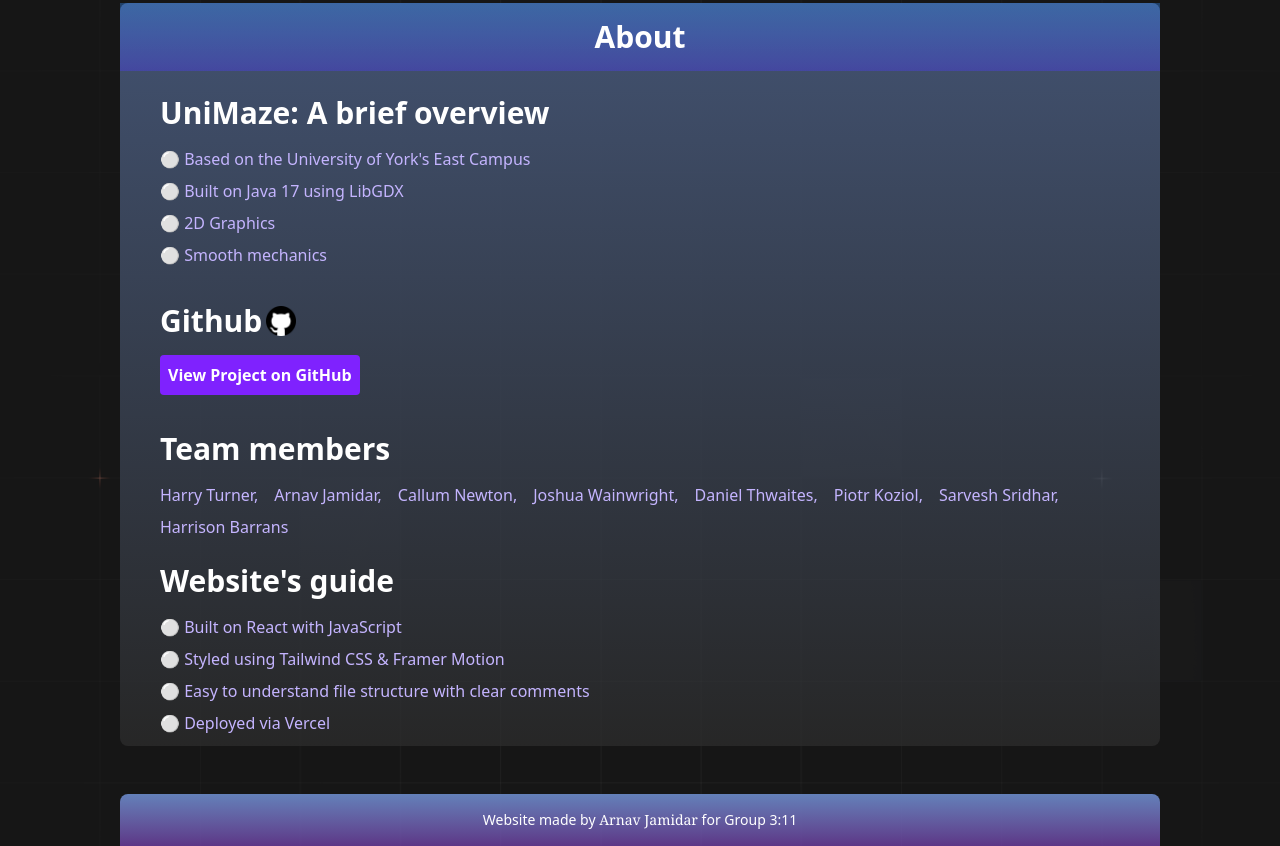
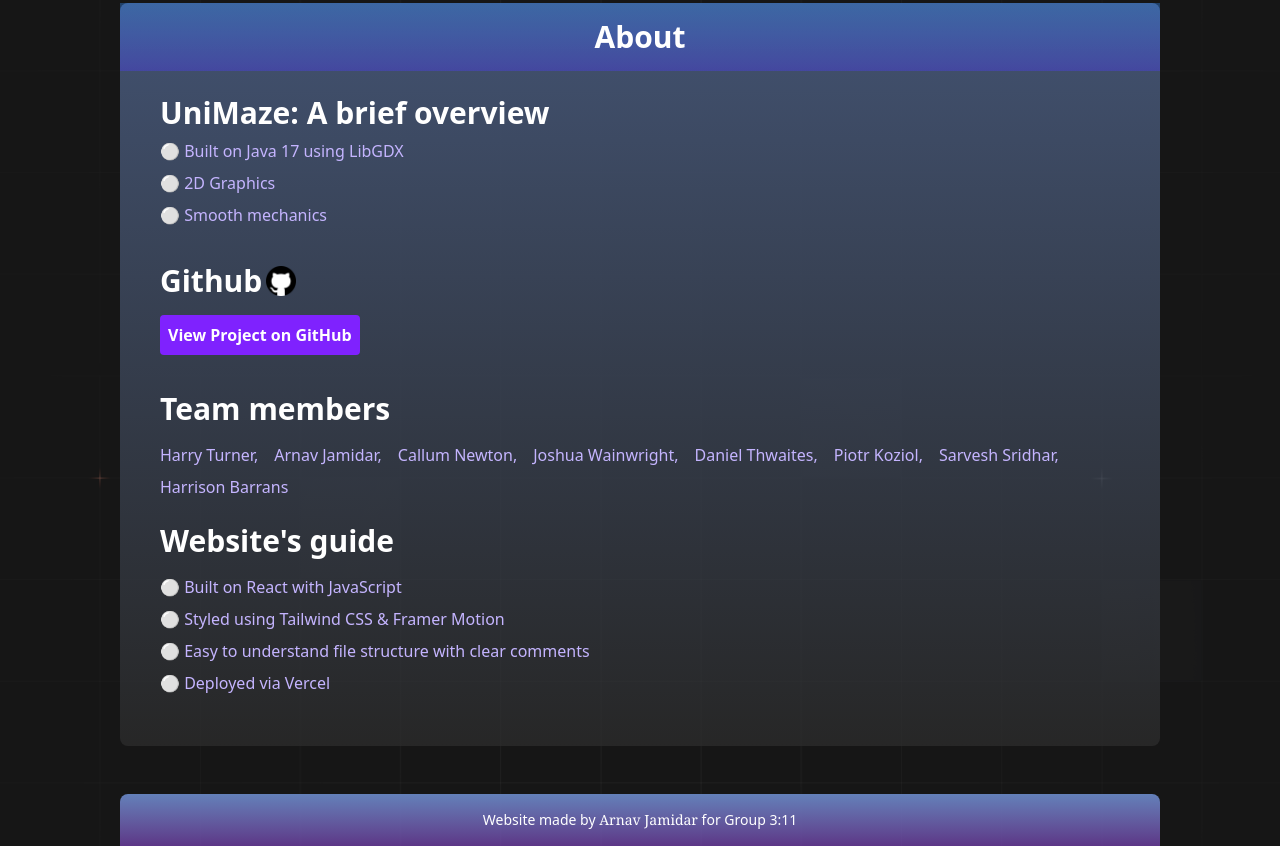
Before and after one commit to uoy-eng1-3-11/Website, a React (Vite) app: page / in a window 1280 px wide. Shown: the part 2880-3726 px from the top of the page. Built offline with nearby package versions, Linux system fonts and the light colour scheme.

Commit message:
Update About.jsx

```diff
--- a/src/components/About.jsx
+++ b/src/components/About.jsx
@@ -41,7 +41,6 @@ const About = () => {
             <div style={{ height: '675px', position: 'relative' }} >
                 <div>
                   <h1 className='max-lg:text-md lg:text-3xl text-white font-bold pl-10 pt-6'>UniMaze: A brief overview</h1>
-                  <p className='max-lg:text-xs lg:text-md text-violet-300 font-medium pl-10 pt-4'>⚪️ Based on the University of York's East Campus</p>
                   <p className='max-lg:text-xs lg:text-md text-violet-300 font-medium pl-10 pt-2'>⚪️ Built on Java 17 using LibGDX</p>
                   <p className='max-lg:text-xs lg:text-md text-violet-300 font-medium pl-10 pt-2'>⚪️ 2D Graphics</p>
                   <p className='max-lg:text-xs lg:text-md text-violet-300 font-medium pl-10 pt-2'>⚪️ Smooth mechanics</p>
```
